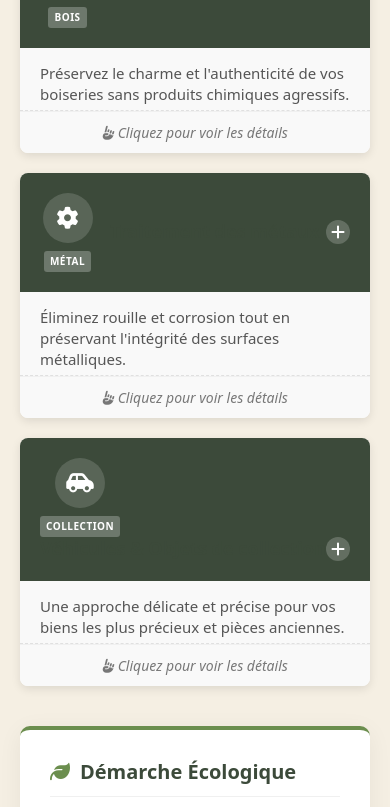
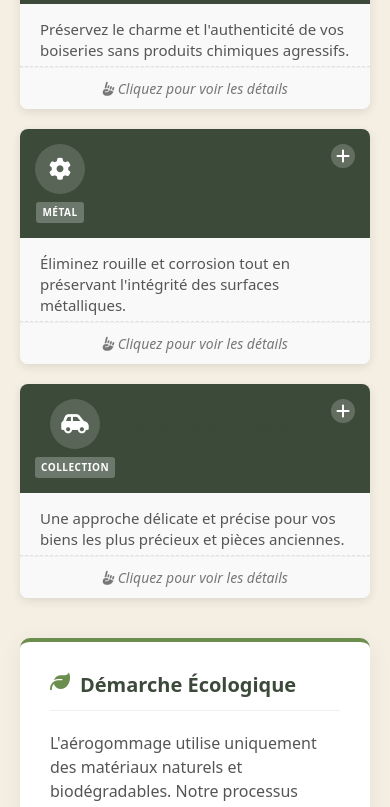
Before and after one commit to yoyoboul/aerogommage_site, a React (Vite) app: page / in a window 390 px wide. Shown: the part 1284-2091 px from the top of the page. Built offline with nearby package versions, Linux system fonts and the light colour scheme.

Commit message:
Amélioration du formatage des cartes de service pour gérer les titres longs comme Collection

```diff
--- a/src/App.css
+++ b/src/App.css
@@ -314,6 +314,7 @@ body {
   color: white;
   position: relative;
   flex-wrap: wrap;
+  min-height: 90px;
 }
 
 .service-icon-wrapper {
@@ -361,6 +362,9 @@ body {
   font-weight: 600;
   margin: 0;
   flex-grow: 1;
+  word-wrap: break-word;
+  max-width: 70%;
+  line-height: 1.3;
 }
 
 .service-toggle {
@@ -472,12 +476,15 @@ body {
   padding-bottom: 12px;
   border-bottom: 1px solid #f0f0f0;
   width: 100%;
+  line-height: 1.3;
+  flex-wrap: wrap;
 }
 
 .info-card h3 i {
   margin-right: 10px;
   color: #3c4a3a;
   display: inline-block;
+  margin-bottom: 5px;
 }
 
 .info-card.eco h3 i {
@@ -1053,3 +1060,30 @@ body {
     justify-content: center;
   }
 }
+
+.service-card-header .service-toggle {
+  position: absolute;
+  top: 20px;
+  right: 20px;
+}
+
+@media (max-width: 768px) {
+  .service-card-header {
+    padding: 15px;
+  }
+
+  .service-title {
+    max-width: 60%;
+    font-size: 16px;
+  }
+
+  .service-card-header .service-toggle {
+    top: 15px;
+    right: 15px;
+  }
+
+  .service-icon-wrapper {
+    margin-right: 10px;
+    min-width: 45px;
+  }
+}
```
